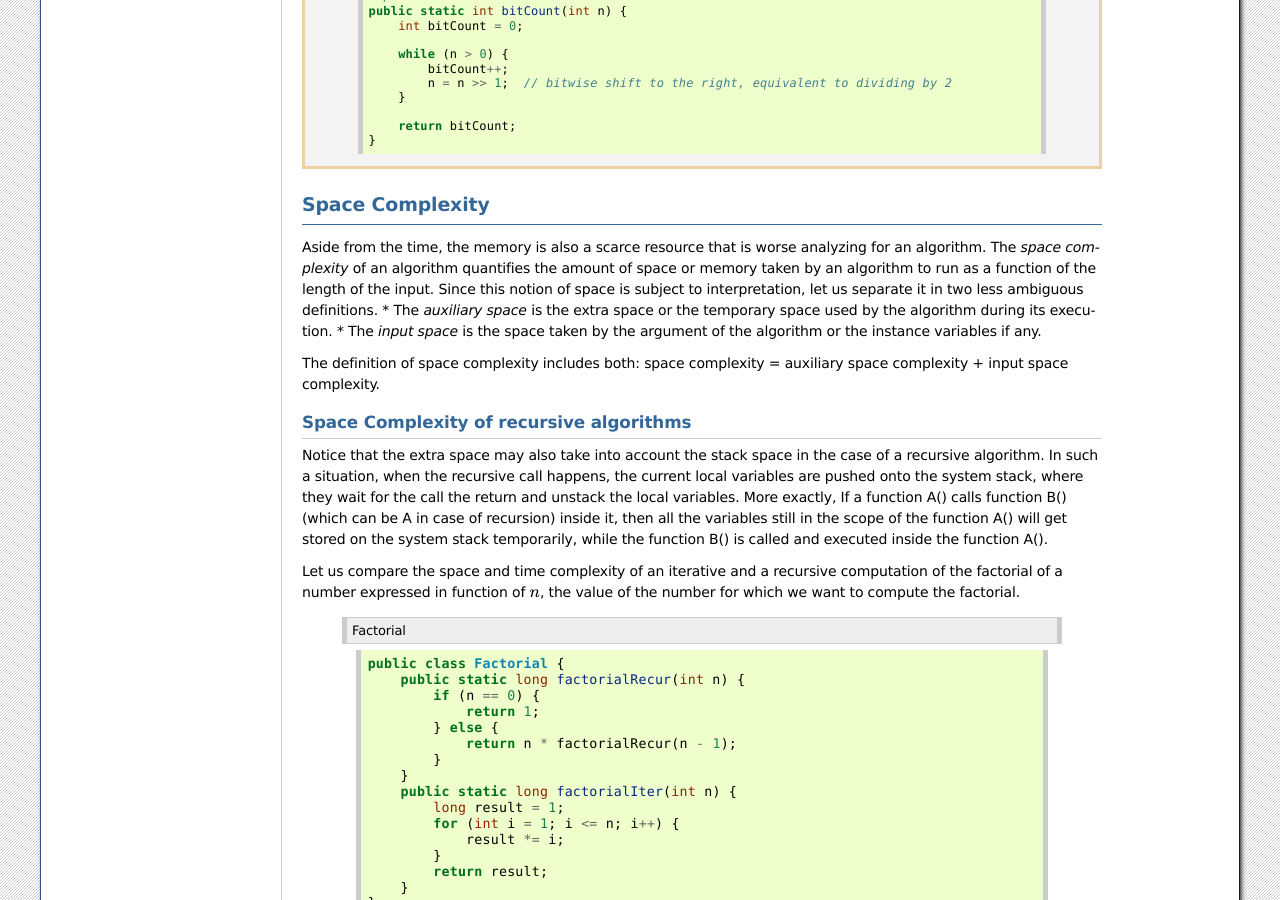
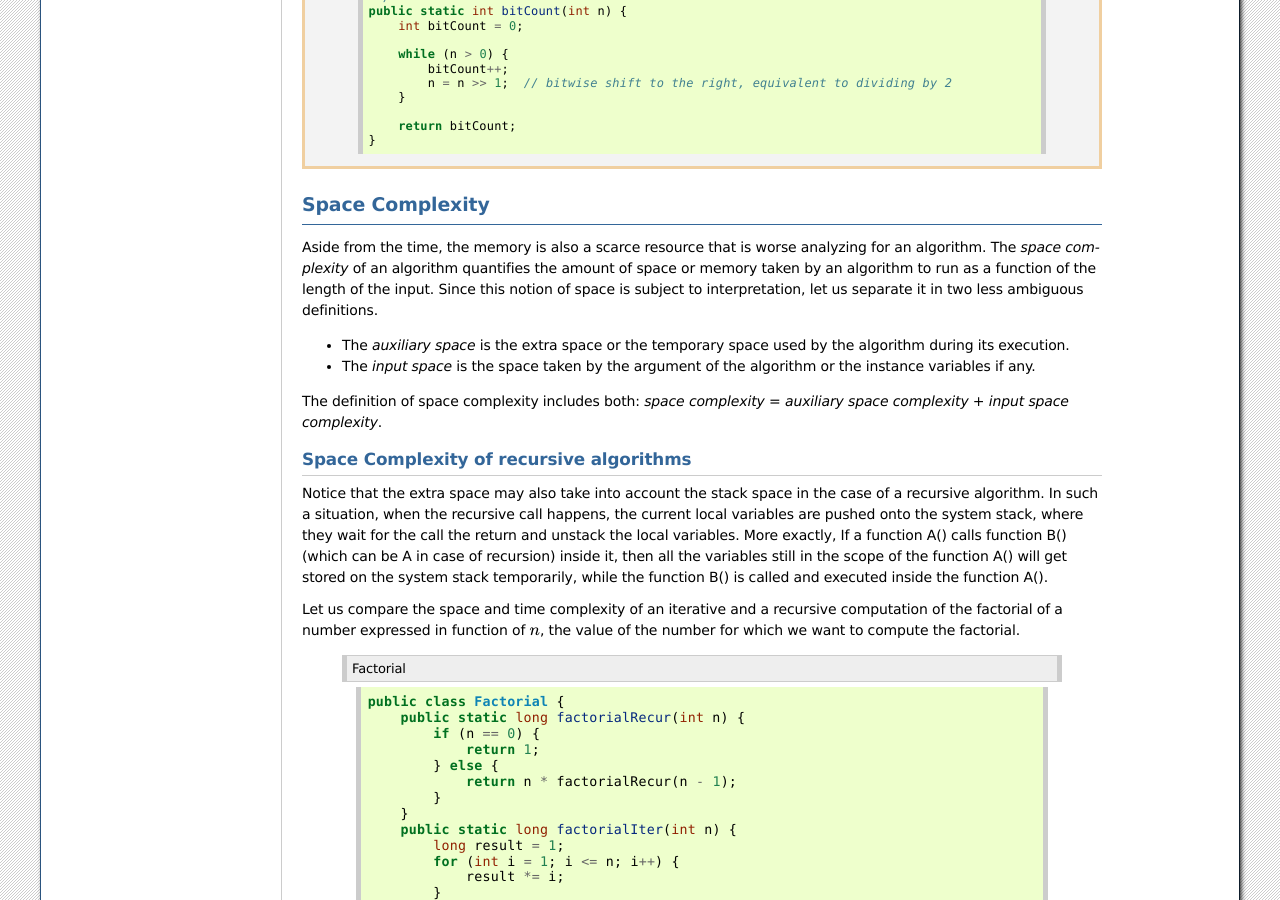
Before and after one commit to pschaus/book_lepl1402, a Sphinx documentation site: the page built from source/part3.rst, in a window 1280 px wide and 900 px high, scrolled down 12129 px. Built offline with Sphinx 7.4.7, drawn with Linux system fonts in a browser that asks for light colours; formulas are drawn with MathJax 3; cross-references to code outside the pages are shown as plain code; some of the changed lines change nothing that is shown; some of the changed text lies outside the part shown.

Commit message:
progress

```diff
--- a/source/part3.rst
+++ b/source/part3.rst
@@ -717,10 +717,13 @@ Space Complexity
 Aside from the time, the memory is also a scarce resource that is worse analyzing for an algorithm.
 The *space complexity* of an algorithm quantifies the amount of space or memory taken by an algorithm to run as a function of the length of the input.
 Since this notion of space is subject to interpretation, let us separate it in two less ambiguous definitions.
+
+
 * The *auxiliary space* is the extra space or the temporary space used by the algorithm during its execution.
 * The *input space* is the space taken by the argument of the algorithm or the instance variables if any.
 
-The definition of space complexity includes both: space complexity = auxiliary space complexity + input space complexity.
+
+The definition of space complexity includes both: *space complexity* = *auxiliary space complexity* + *input space complexity*.
 
 
 
@@ -831,10 +834,12 @@ As such, the space complexity of this version of the merge sort algorithm is :ma
 	            }
 	            index++;
 	        }
-
-	        System.arraycopy(arr, left, temp, index, leftEnd - left + 1);
-	        System.arraycopy(arr, right, temp, index, rightEnd - right + 1);
-	        System.arraycopy(temp, leftStart, arr, leftStart, size);
+            // copy rest of left side
+            System.arraycopy(arr, left, temp, index, leftEnd - left + 1);
+            // copy rest of right side
+            System.arraycopy(arr, right, temp, index, rightEnd - right + 1);
+            // copy temp back to original array
+            System.arraycopy(temp, leftStart, arr, leftStart, size);
 	    }
 
 	    public void sort(int[] arr) {
```
